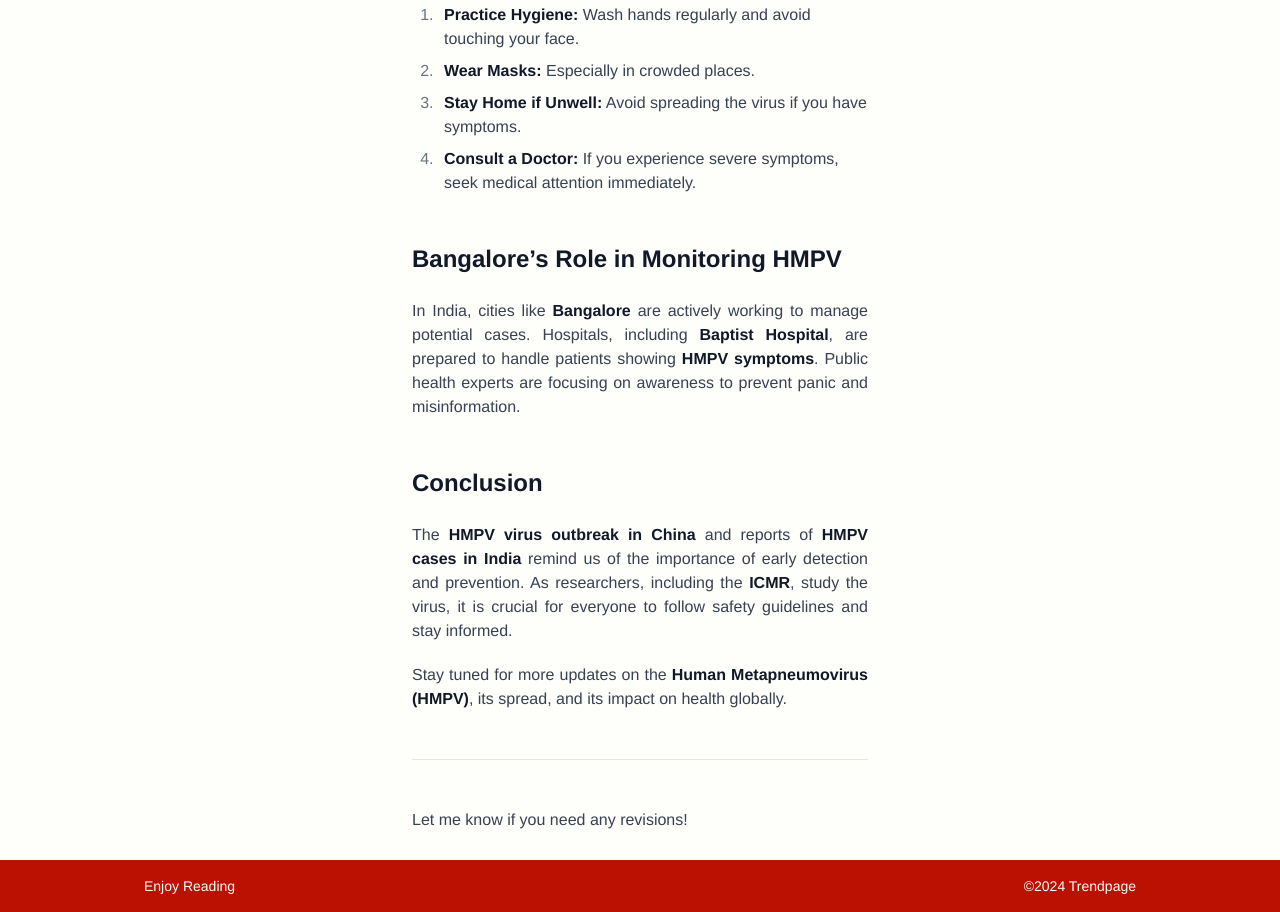
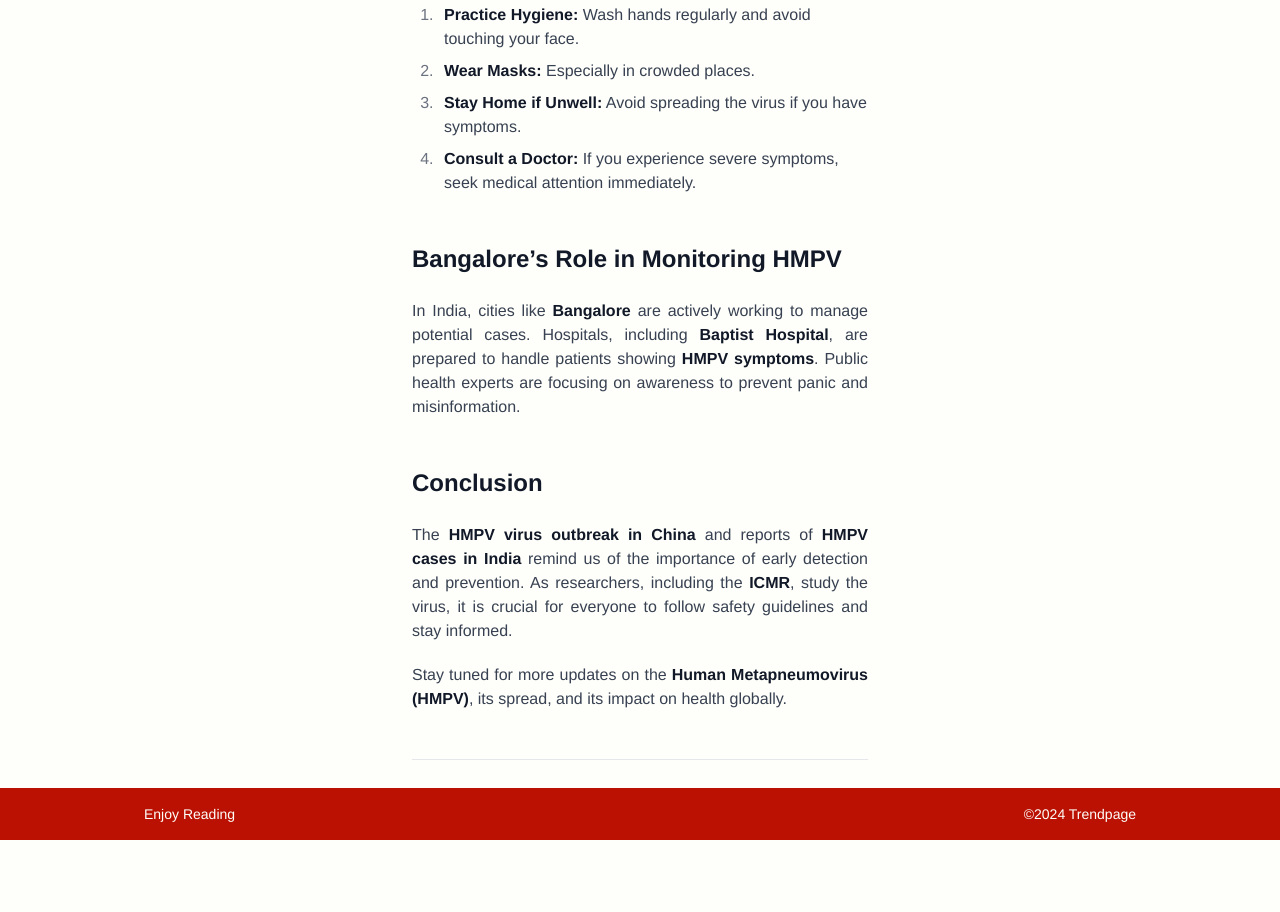
Before and after one commit to kumarayushkumar/trendpage, an Astro site: page /trending/hmpv-symptoms in a window 1280 px wide. Shown: the part 2597-3509 px from the top of the page. After the commit the page ends 3437 px from the top, so only its background shows below. Built offline with nearby package versions, Linux system fonts and the light colour scheme; Astro itself is replaced by a stand-in of ours; some packages are replaced by stand-ins of ours.

Commit message:
fix: remove unnecessary closing remarks from HMPV blog post

```diff
--- a/src/content/blogs/hmpv-symptoms.md
+++ b/src/content/blogs/hmpv-symptoms.md
@@ -65,5 +65,3 @@ The **HMPV virus outbreak in China** and reports of **HMPV cases in India** remi
 Stay tuned for more updates on the **Human Metapneumovirus (HMPV)**, its spread, and its impact on health globally.
 
 ---
-
-Let me know if you need any revisions!
```
